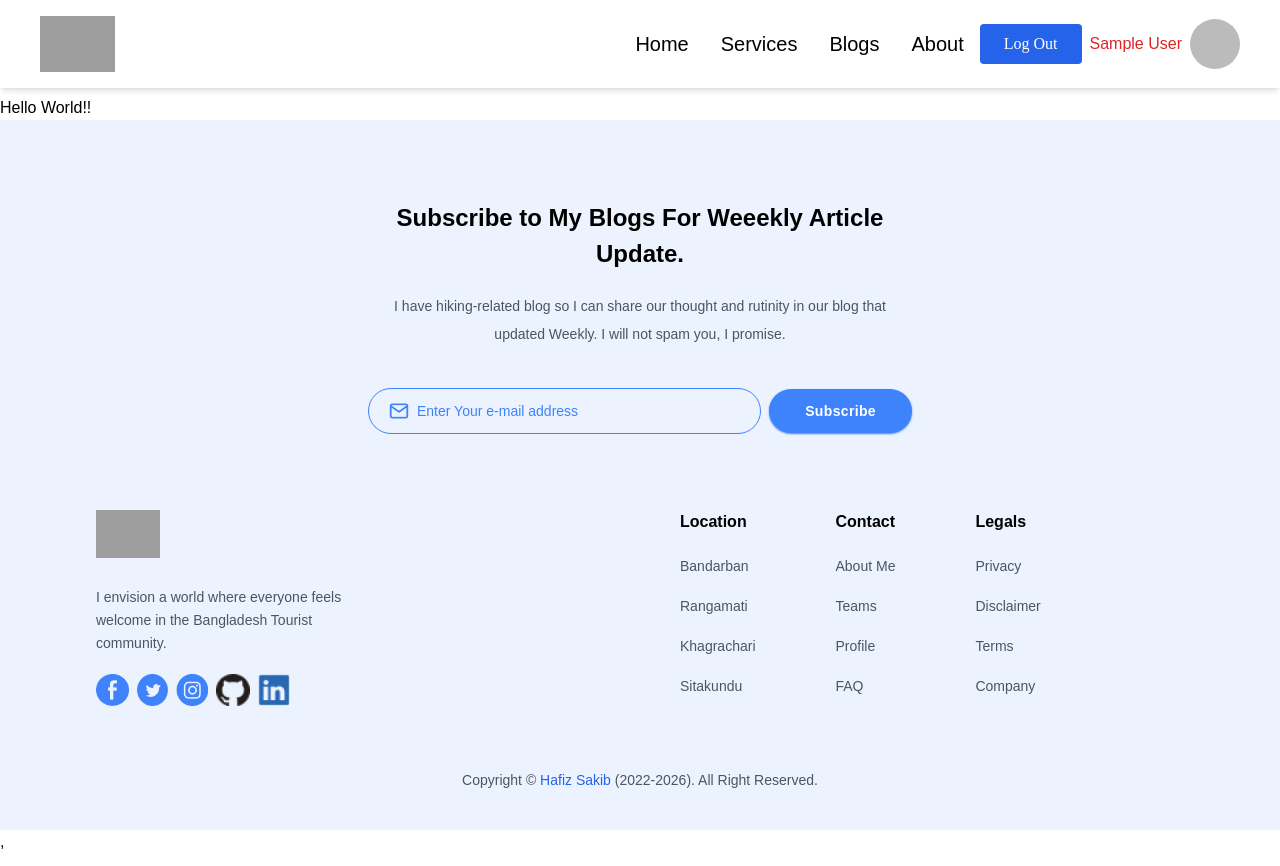
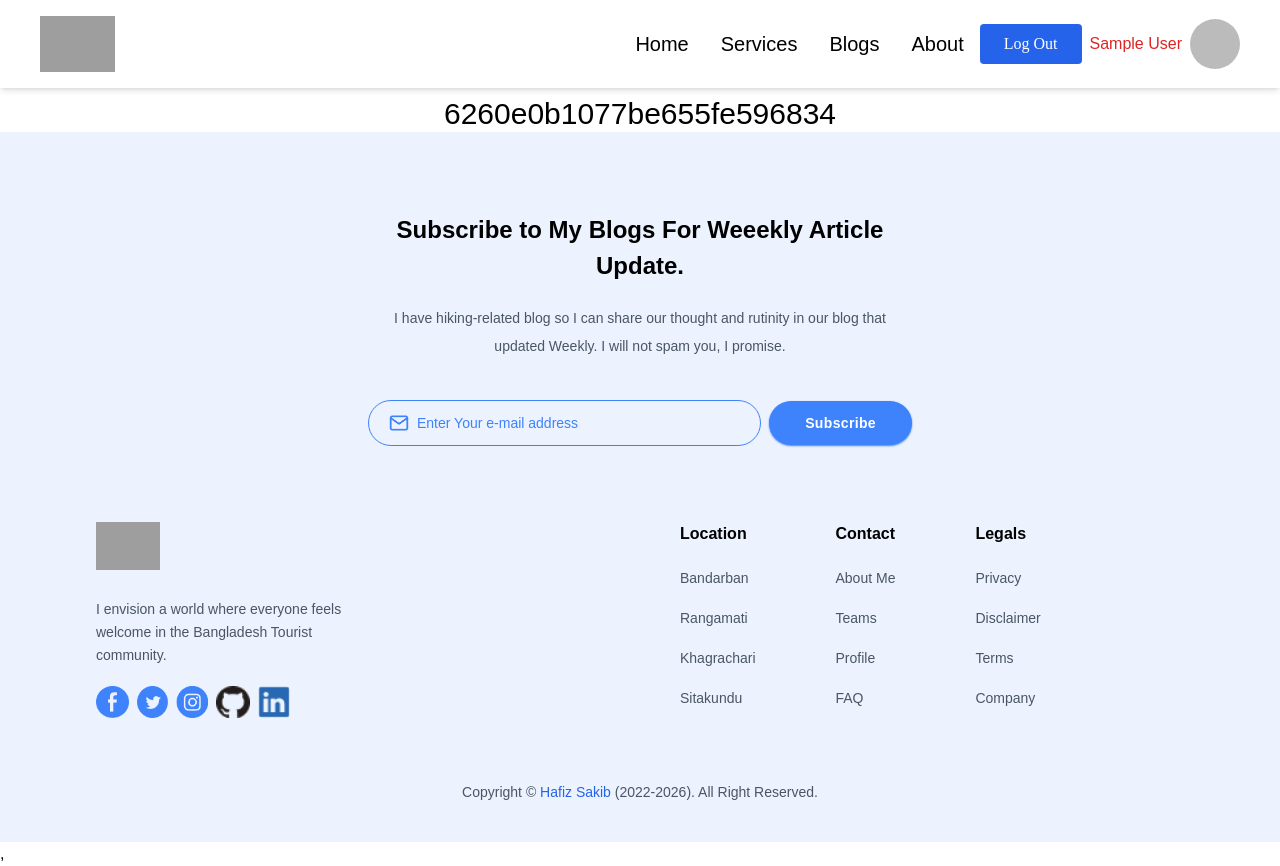
Before and after one commit to Hafiz-Sakib/Tour-Guide, a React (Create React App) app: page /Booking/6260e0b1077be655fe596834 in a window 1280 px wide. Built offline with nearby package versions, Linux system fonts and the light colour scheme; no server answers; sample sign-in values are in the browser's storage; grey boxes are pictures that could not be loaded.

Commit message:
Requireauth fixed

```diff
--- a/src/Components/Booking/Booking.js
+++ b/src/Components/Booking/Booking.js
@@ -1,9 +1,11 @@
-import React from "react";
+import { useParams } from "react-router-dom";
 
 const Booking = () => {
+  const { BookingId } = useParams();
+
   return (
-    <div className="mt-24">
-      <h1>Hello World!!</h1>
+    <div className="mt-24 text-center text-3xl">
+      <p>{BookingId}</p>
     </div>
   );
 };
--- a/src/Components/Services/ServiceCard.js
+++ b/src/Components/Services/ServiceCard.js
@@ -3,7 +3,7 @@ import { Link } from "react-router-dom";
 import "./ServiceCard.css";
 
 const ServiceCard = (props) => {
-  const { name, balance, picture, about } = props.service;
+  const { name, balance, picture, about, id } = props.service;
   return (
     <div>
       <div className="flex justify-center">
@@ -21,7 +21,7 @@ const ServiceCard = (props) => {
             <p className="text-gray-700 text-base mb-4">{about}</p>
             <p className="text-red-600"> Cost: {balance}</p>
             <br />
-            <Link to={"/Booking"}>
+            <Link to={`/Booking/${id}`}>
               <button
                 type="button"
                 className=" inline-block px-6 py-2.5 bg-blue-600 text-white font-medium text-xs leading-tight uppercase rounded shadow-md hover:bg-blue-700 hover:shadow-lg focus:bg-blue-700 focus:shadow-lg focus:outline-none focus:ring-0 active:bg-blue-800 active:shadow-lg transition duration-150 ease-in-out"
```
